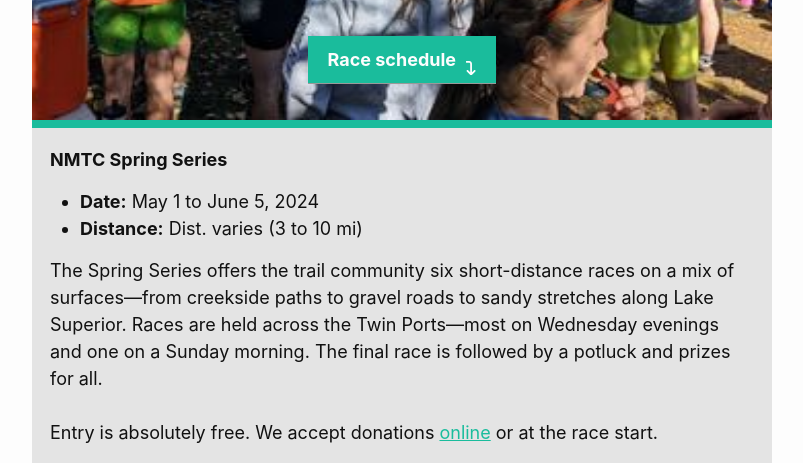
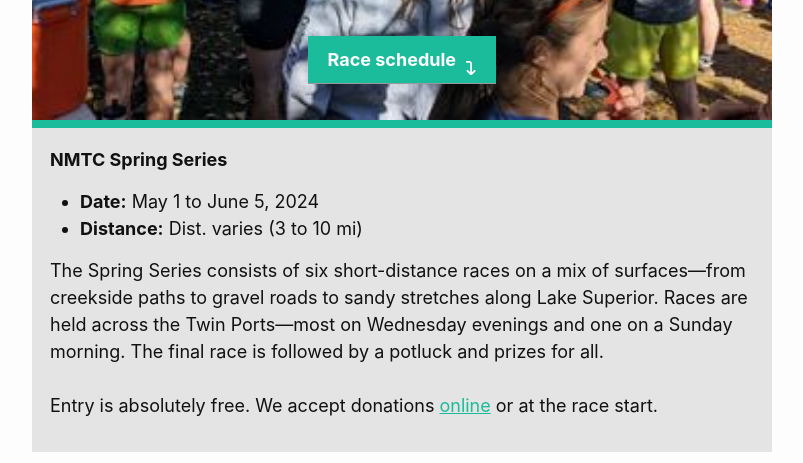
Before and after one commit to nmtc-run/nmtc-run.github.io, a Jekyll site: the page built from pages/series-spring.md, in a window 1280 px wide and 900 px high, scrolled down 632 px, cut to the strip 0-463 px from the top of the window. Shown: the whole strip, without its empty margins (238-1041 px from the left). Built offline with Jekyll 4.4.1, drawn with Linux system fonts in a browser that asks for light colours.

Commit message:
minor edits to spring fall

```diff
--- a/pages/series-spring.md
+++ b/pages/series-spring.md
@@ -3,7 +3,7 @@
 title: NMTC Spring Series
 permalink: /spring-series/
 description: |- # retain newlines
-  The Spring Series offers the trail community six short-distance races on a mix of surfaces—from creekside paths to gravel roads to sandy stretches along Lake Superior. Races are held across the Twin Ports—most on Wednesday evenings and one on a Sunday morning. The final race is followed by a potluck and prizes for all.
+  The Spring Series consists of six short-distance races on a mix of surfaces—from creekside paths to gravel roads to sandy stretches along Lake Superior. Races are held across the Twin Ports—most on Wednesday evenings and one on a Sunday morning. The final race is followed by a potluck and prizes for all.
   <br><br>
   Entry is absolutely free. We accept donations <a href="/donate">online</a> or at the race start.
 map-id: 1VXhMDtwdH88TTCiVfd9G2g9fnujkJpU
```
Also changed, not shown: pages/series-fall.md (+1 -1 lines).
